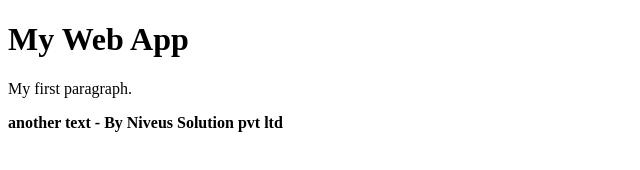
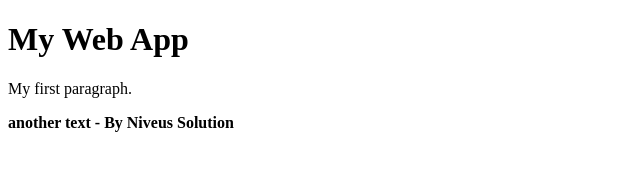
Before and after one commit to mohsinniveus/gcp-ci-cd-gke, a plain HTML site: page index.html in a window 1280 px wide. Shown: the full height of the page, 0-640 px from the left. Drawn offline with Linux system fonts and the light colour scheme.

Commit message:
new changes

```diff
--- a/index.html
+++ b/index.html
@@ -4,7 +4,7 @@
 
 <h1>My Web App</h1>
 <p>My first paragraph.</p>
-<strong>another text - By Niveus Solution pvt ltd</strong>
+<strong>another text - By Niveus Solution</strong>
 
 </body>
 </html>
```
